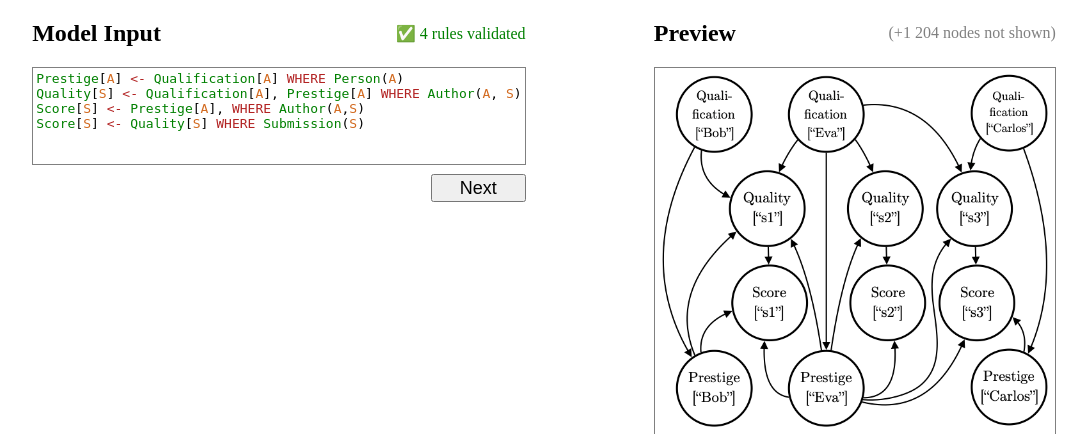
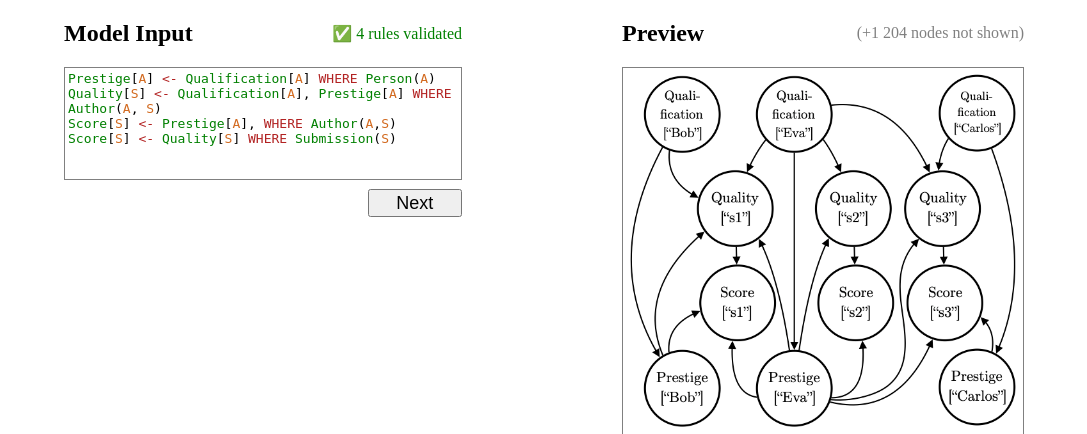
Before and after one commit to mkyl/CaRL-framework, a Django app: page /modeller/ in a window 1280 px wide. Shown: the part 78-512 px from the top of the page, without its empty margins (96-1183 px from the left). Run offline with Django 3.2, Linux system fonts and the light colour scheme.

Commit message:
screenshot 1

```diff
--- a/templates/modeller/index.html
+++ b/templates/modeller/index.html
@@ -21,7 +21,7 @@
 <p style="color: green;"> ✅ 4 rules validated </p>
 </div>
 <div name="textarea"
-   rows="10" cols="50" contenteditable="true" style="padding: 3px; border: solid grey 1px; font-family:monospace;"> <span style="color: green">Prestige</span>[<span style="color:Chocolate">A</span>] <span style="color:Firebrick"> <- </span> <span style="color:green"> Qualification</span>[<span style="color:Chocolate">A</span>] <span style="color: Firebrick"> WHERE </span> <span style="color:green">Person</span>(<span style="color:Chocolate">A</span>) <br/>
+   rows="10" cols="50" contenteditable="true" style="padding: 3px; border: solid grey 1px; font-family:monospace; width: 30em;"> <span style="color: green">Prestige</span>[<span style="color:Chocolate">A</span>] <span style="color:Firebrick"> <- </span> <span style="color:green"> Qualification</span>[<span style="color:Chocolate">A</span>] <span style="color: Firebrick"> WHERE </span> <span style="color:green">Person</span>(<span style="color:Chocolate">A</span>) <br/>
 
 <span style="color: green">Quality</span>[<span style="color: Chocolate">S</span>] <span style="color:Firebrick"> <- </span> <span style="color:green"> Qualification</span>[<span style="color:Chocolate">A</span>], <span style="color:green">Prestige</span>[<span style="color:Chocolate">A</span>] <span style="color: Firebrick"> WHERE </span> <span style="color:green">Author</span>(<span style="color:Chocolate">A</span>, <span style="color:Chocolate">S</span>) <br/>
 <span style="color:green">Score</span>[<span style="color:Chocolate">S</span>] <span style="color:Firebrick"><-</span> <span style="color:green">Prestige</span>[<span style="color:Chocolate">A</span>], <span style="color: Firebrick"> WHERE </span> <span style="color:green">Author</span>(<span style="color:Chocolate">A</span>,<span style="color:Chocolate">S</span>) <br/>
```
